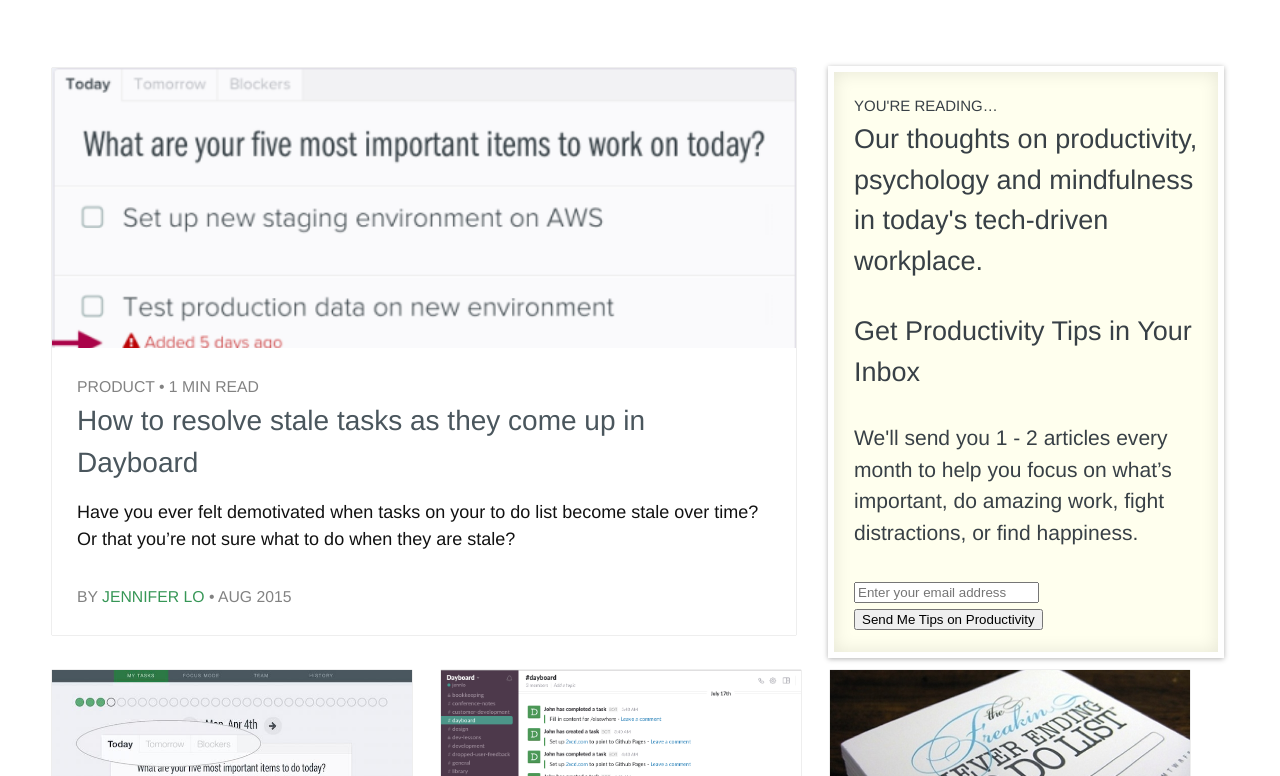
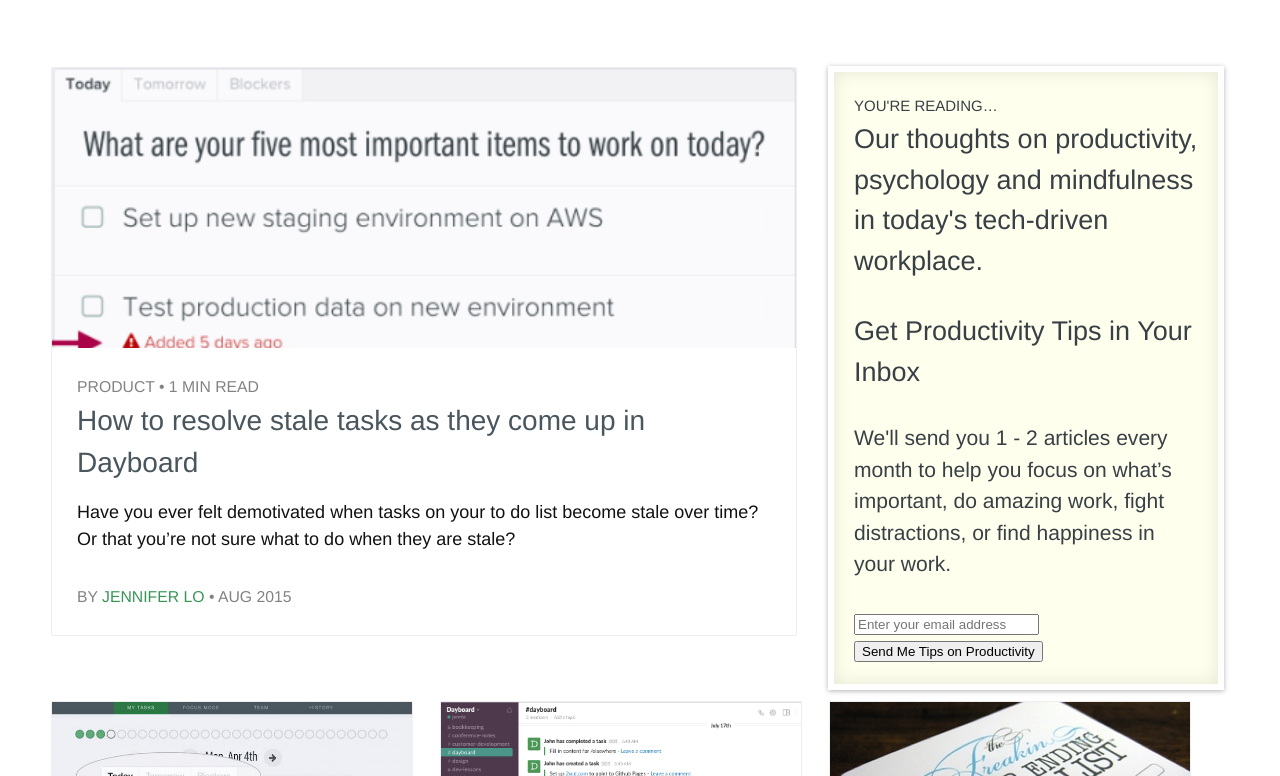
Before and after one commit to dayboard/blog, a Jekyll site: the page built from index.html, in a window 1280 px wide and 900 px high, cut to the strip 124-900 px from the top of the window. Built offline with Jekyll 4.4.1, drawn with Linux system fonts in a browser that asks for light colours; nearby versions of some CDN libraries; comment, search, counter and statistics services are not loaded.

Commit message:
Wordsmithing

```diff
--- a/_includes/opt-in.html
+++ b/_includes/opt-in.html
@@ -1,7 +1,7 @@
 <section class="opt-in">
   <div>
     <h2>Get Productivity Tips in Your Inbox</h2>
-    <h3>We'll send you 1 - 2 articles every month to help you focus on what’s important, do amazing work, fight distractions, or find happiness.</h3>
+    <h3>We'll send you 1 - 2 articles every month to help you focus on what’s important, do amazing work, fight distractions, or find happiness in your work.</h3>
   </div>
 
   <form action="https://sendy.dayboard.co/subscribe" method="POST" accept-charset="utf-8">
```
